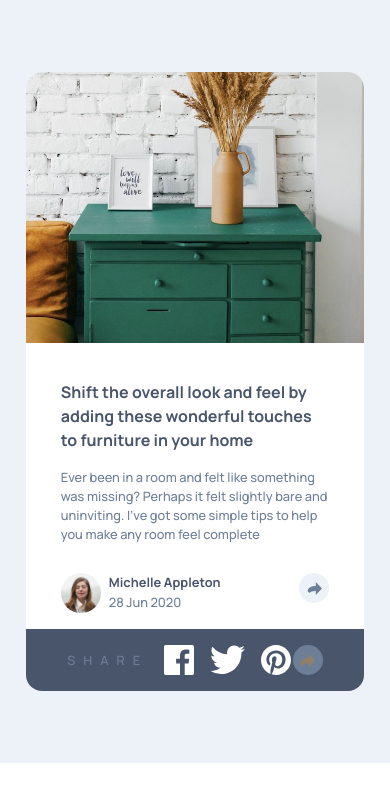
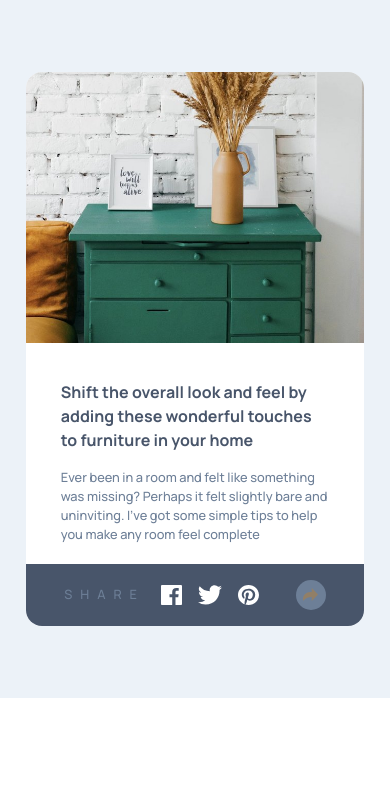
Before and after one commit to NatsukiCode/Article-preview-component, a Vue app: page / in a window 390 px wide. Both pictures are taken after a click on the element 314 px from the left and 588 px from the top of the page. Shown: the top 802 px of the page. Built offline with nearby package versions, Linux system fonts and the light colour scheme.

Commit message:
Finishing off the mobile toggle function

```diff
--- a/src/App.vue
+++ b/src/App.vue
@@ -1,6 +1,9 @@
 <script setup lang="ts">
 import { Ref, ref } from 'vue';
 const showTooltip: Ref<boolean> = ref(false);
+const toggleTooltip = () => {
+showTooltip.value = !showTooltip.value;
+};
 </script>
 
 <template>
@@ -19,20 +22,20 @@ const showTooltip: Ref<boolean> = ref(false);
           <p>Ever been in a room and felt like something was missing? Perhaps it felt slightly bare and uninviting. I've got some simple tips to help you make any room feel complete</p>
         </section>
 
-        <section id="profile">
+        <section v-if="!showTooltip" id="profile">
           <div class="article__profile">
             <img src="images/avatar-michelle.jpg" alt="avatar-michelle">
             <div class="about">
               <h3 class="name">Michelle Appleton</h3>
               <p>28 Jun 2020</p>
             </div>
-            <div class="share-icon" @click="showTooltip = true">
+            <div class="share-icon" @click="toggleTooltip">
               <img src="images/icon-share.svg" alt="a share icon">
              </div>
           </div>
         </section>
       </div>
-      <div class="share-tooltip" v-if="showTooltip" @click="showTooltip = false">
+      <div class="share-tooltip" v-if="showTooltip" @click="toggleTooltip">
             <div class="share">
               <p>share</p>
             </div>
@@ -173,6 +176,7 @@ const showTooltip: Ref<boolean> = ref(false);
     justify-content: center;
     background-color: var(--clr-veryDarkGrayishBlue);
     padding: 1rem;
+    margin-top: 1.2rem;
   }
 
   .share {
@@ -184,8 +188,10 @@ const showTooltip: Ref<boolean> = ref(false);
 
   .sns-icons {
     display: flex;
+    margin-top: 0.3rem;
     margin-left: 1rem;
     gap: 1rem;
+    height: 1.3rem;
   }
 
   .share-tooltip .share-icon {
@@ -196,6 +202,4 @@ const showTooltip: Ref<boolean> = ref(false);
   .share-tooltip .share-icon img {
     filter: invert(100%);
   }
-
-
 </style>
```
